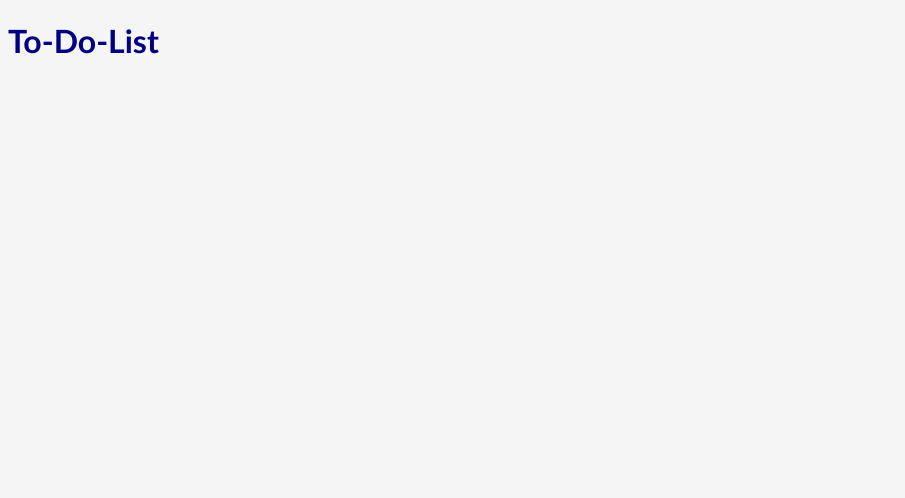
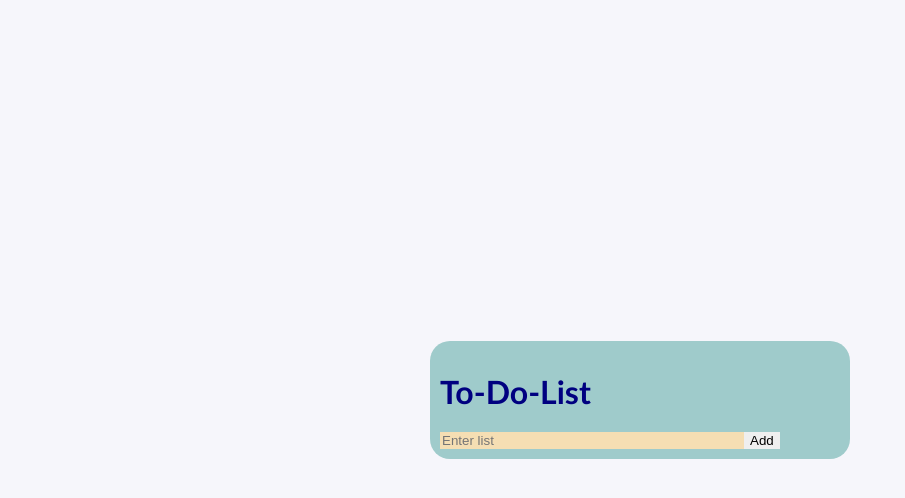
Before and after one commit to bandain/Todolist, a plain HTML site: page index.html in a window 1280 px wide. Shown: the whole page, without its empty margins (0-905 px from the left). Drawn offline with Linux system fonts and the light colour scheme; a web font is replaced by a local one.

Commit message:
input and css

```diff
--- a/index.html
+++ b/index.html
@@ -8,7 +8,13 @@
 </head>
 <body>
     <main>
-        <h1>To-Do-List</h1>
+        <div class="container">
+            <h1>To-Do-List</h1>
+            <div class="add">
+                <input type="text" placeholder="Enter list" class="">
+                <button class="addBtn">Add</button>
+            </div>
+        </div>
     </main>
 </body>
 </html>
--- a/style.css
+++ b/style.css
@@ -1,10 +1,44 @@
 @import url('https://fonts.googleapis.com/css2?family=Glegoo:wght@400;700&display=swap');
 
 body {
-    background-color: rgb(245, 245, 246);
-    font-family:'Poppins', 'Gill Sans MT', Calibri, 'Trebuchet MS', sans-serif
+    background-color: rgb(246, 246, 251);
+    font-family:'Poppins', 'Gill Sans MT', Calibri, 'Trebuchet MS', sans-serif;
+    margin: 0;
+    padding: 0;
 }
 
 h1 {
     color: navy;
 }
+
+main {
+    width: 100%;
+    height: 100vh;
+    display: flex;
+    justify-content: center;
+    align-items: center;
+}
+
+.container {
+    width: 400px;
+    background-color: rgb(159, 203, 203);
+    padding: 10px;
+    border-radius: 20px;
+    margin: auto;
+}
+
+.add {
+    display: flex;
+}
+
+input {
+    background: wheat;
+    border: none;
+    outline: none;
+    width: 300px;
+}
+
+button {
+    cursor: pointer;
+    border: none;
+}
```
